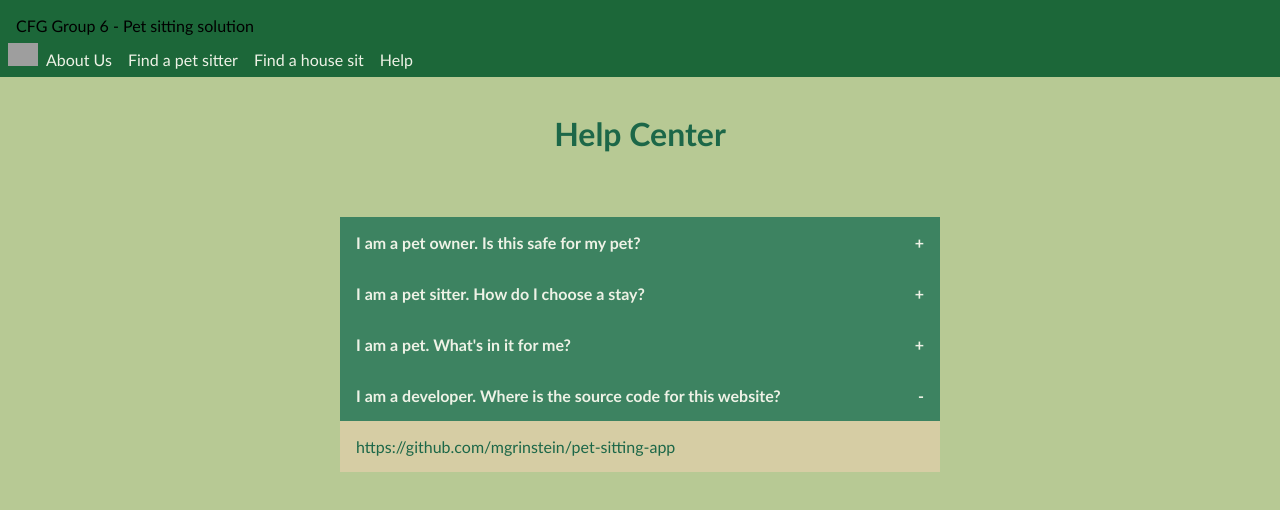
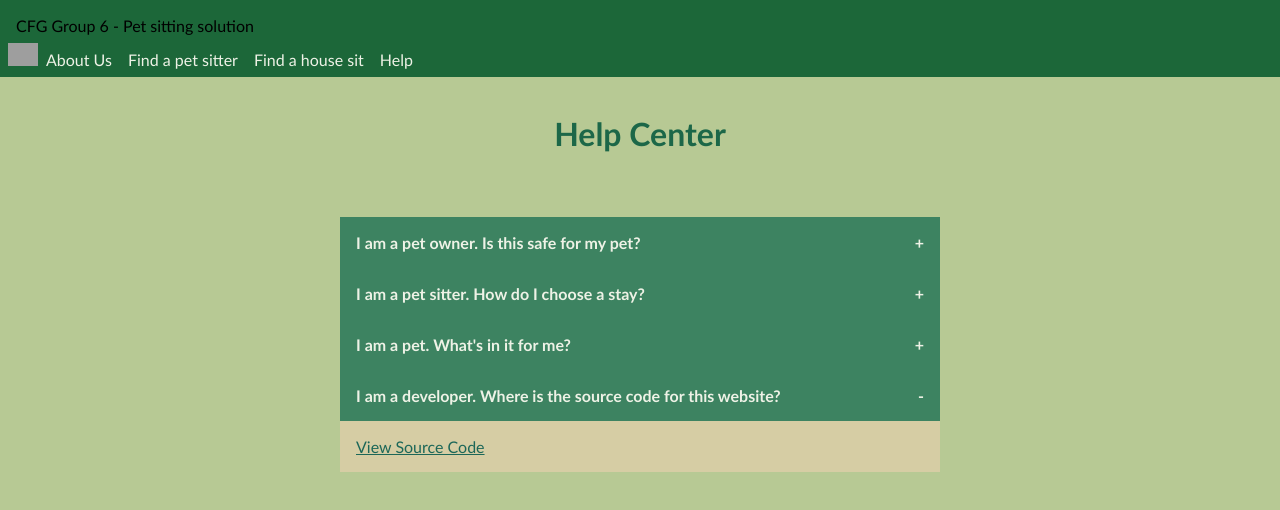
Before and after one commit to ferreiramonique/pet-sitting-app, a React (Create React App) app: page /help in a window 1280 px wide. Both pictures are taken after a click on the element 640 px from the left and 395 px from the top of the page. Shown: the top 510 px of the page. Built offline with nearby package versions, Linux system fonts and the light colour scheme; grey boxes are pictures that could not be loaded.

Commit message:
refactor: change source code link display in FAQ

```diff
--- a/package.json
+++ b/package.json
@@ -7,6 +7,7 @@
     "@testing-library/react": "^13.4.0",
     "@testing-library/user-event": "^13.5.0",
     "bootstrap": "^5.2.3",
+    "caniuse-lite": "^1.0.30001508",
     "dom": "^0.0.3",
     "react": "^18.2.0",
     "react-bootstrap": "^2.7.4",
--- a/src/FAQ.css
+++ b/src/FAQ.css
@@ -30,3 +30,7 @@
 .accordion-content {
   background-color: #d6cda4;
 }
+
+.link {
+  color: #1c6758
+}
--- a/src/FAQ.js
+++ b/src/FAQ.js
@@ -9,6 +9,10 @@ function FAQ() {
       {faqDatabase.data.map(( el ) => (
         <Accordion title={el.title} content={el.content} />
       ))}
+      <Accordion title={"I am a developer. Where is the source code for this website?"}
+      content={
+        <a className="link" href="https://github.com/mgrinstein/pet-sitting-app" target="_blank">View Source Code</a>
+      } />
     </div>
   );
 }
--- a/src/database/faqDatabase.json
+++ b/src/database/faqDatabase.json
@@ -12,10 +12,5 @@
             "title": "I am a pet. What's in it for me?",
             "content": "Expect lots of love, playtime and treats from your pet sitter!"
         }
-        ,
-        {
-            "title": "I am a developer. Where is the source code for this website?",
-            "content": "https://github.com/mgrinstein/pet-sitting-app"
-        }
     ]
 }
```
Also changed, not shown: 1 other file (tests, documents, lock files or other folders).
